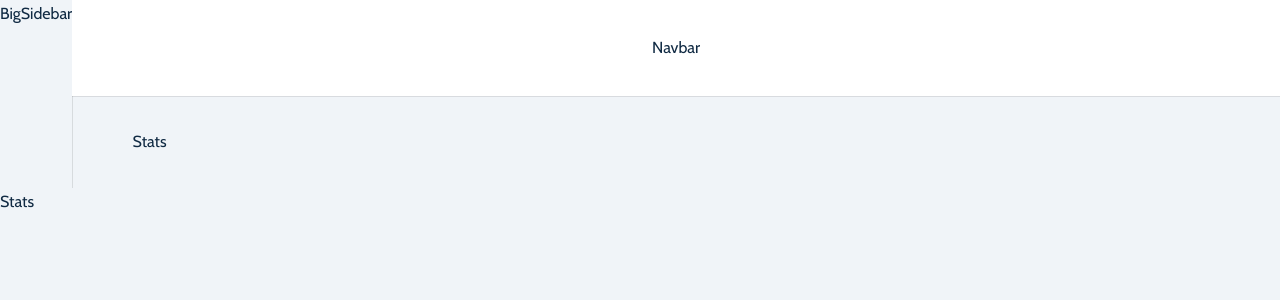
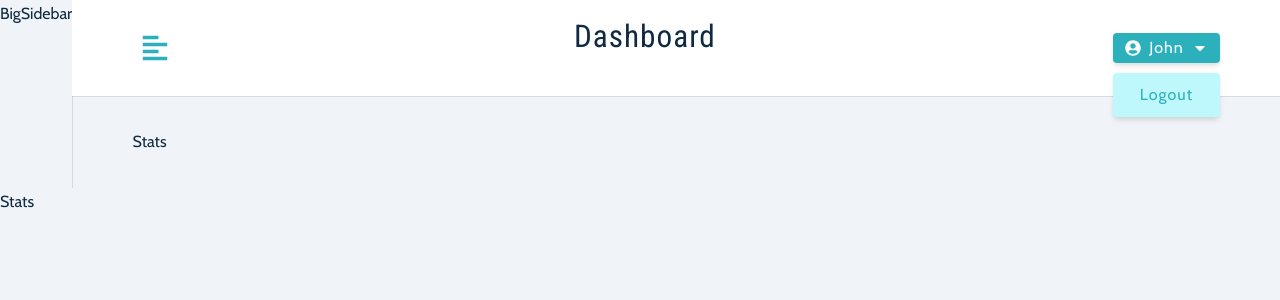
Before and after one commit to Elias-Kibret/Jobfy, a React (Vite) app in the folder client/: page / in a window 1280 px wide. Shown: the top 300 px of the page. Built offline with nearby package versions, Linux system fonts and the light colour scheme; sample sign-in values are in the browser's storage.

Commit message:
dashboard

```diff
--- a/client/package.json
+++ b/client/package.json
@@ -13,6 +13,7 @@
     "normalize.css": "^8.0.1",
     "react": "^18.2.0",
     "react-dom": "^18.2.0",
+    "react-icons": "^4.7.1",
     "react-router-dom": "^6.4.3",
     "styled-components": "^5.3.6"
   },
--- a/client/src/components/Navbar.jsx
+++ b/client/src/components/Navbar.jsx
@@ -1,9 +1,45 @@
+import { useState } from 'react'
 import Wrapper from '../assets/wrappers/Navbar'
+import {  FaAlignLeft, FaUserCircle, FaCaretDown } from 'react-icons/fa'
+import { useAppContext } from '../context/appContext'
+import Logo from './Logo'
 const Navbar = () => {
     return (
       <Wrapper>
 
-          <div>Navbar</div>
+            <div className="nav-center">
+                <button
+                    type="button"
+                    className="toggle-btn"
+                    onClick={() => console.log('toggled')}
+                >
+                    <FaAlignLeft />
+                </button>
+                    <div>
+                        <Logo />
+                        <h3 className="logo-texty">Dashboard</h3>
+                    </div>
+                <div className='btn-container'>
+                    <button
+                        type="button"
+                        className='btn'
+                        onClick={()=>{console.log('show/hide')}}
+                    >
+                        <FaUserCircle />
+                        john
+                        <FaCaretDown/>
+                    </button>
+                    <div className="dropdown show-dropdown">
+                        <button
+                            type="button"
+                            className='dropdown-btn'
+                            onClick={()=>console.log('logout')}
+                        >
+                         logout
+                        </button>
+                    </div>
+                    </div>
+         </div>
       </Wrapper>
   )
 }
```
Also changed, not shown: 1 other file (tests, documents, lock files or other folders).
